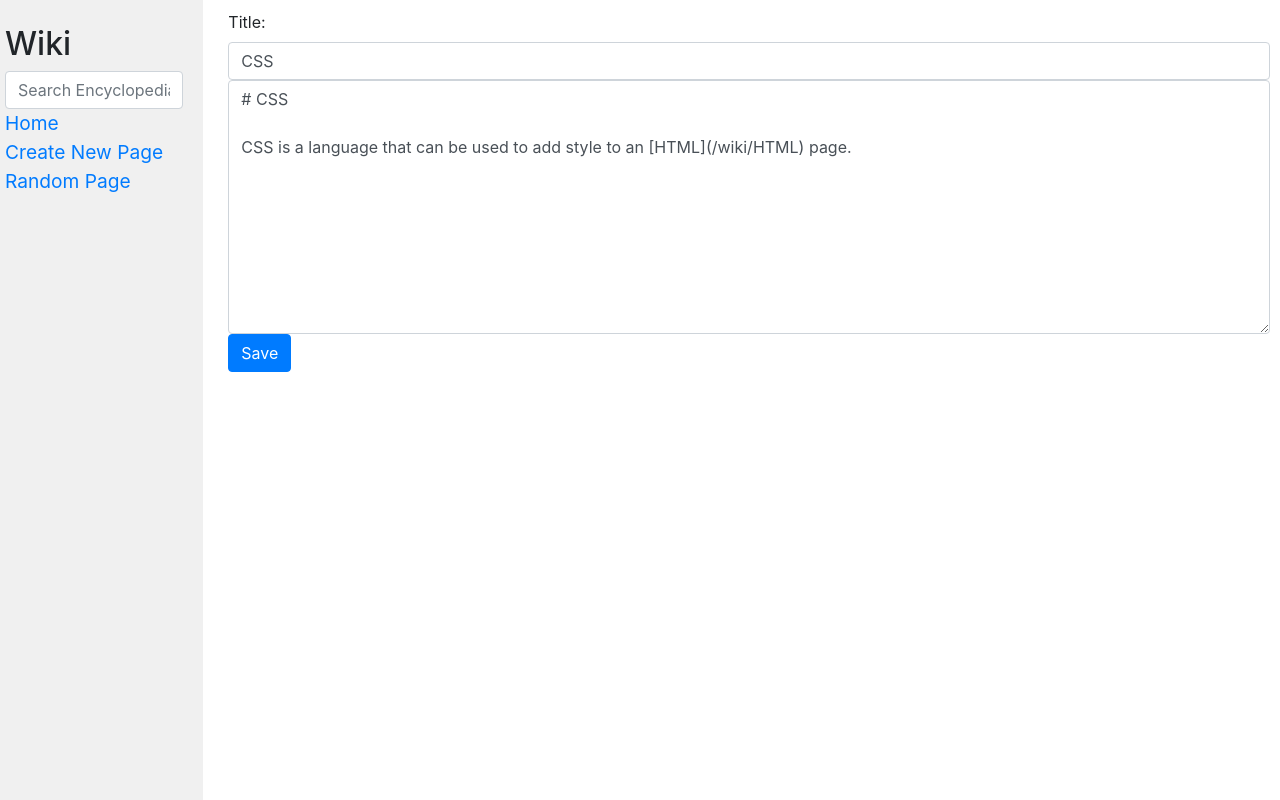
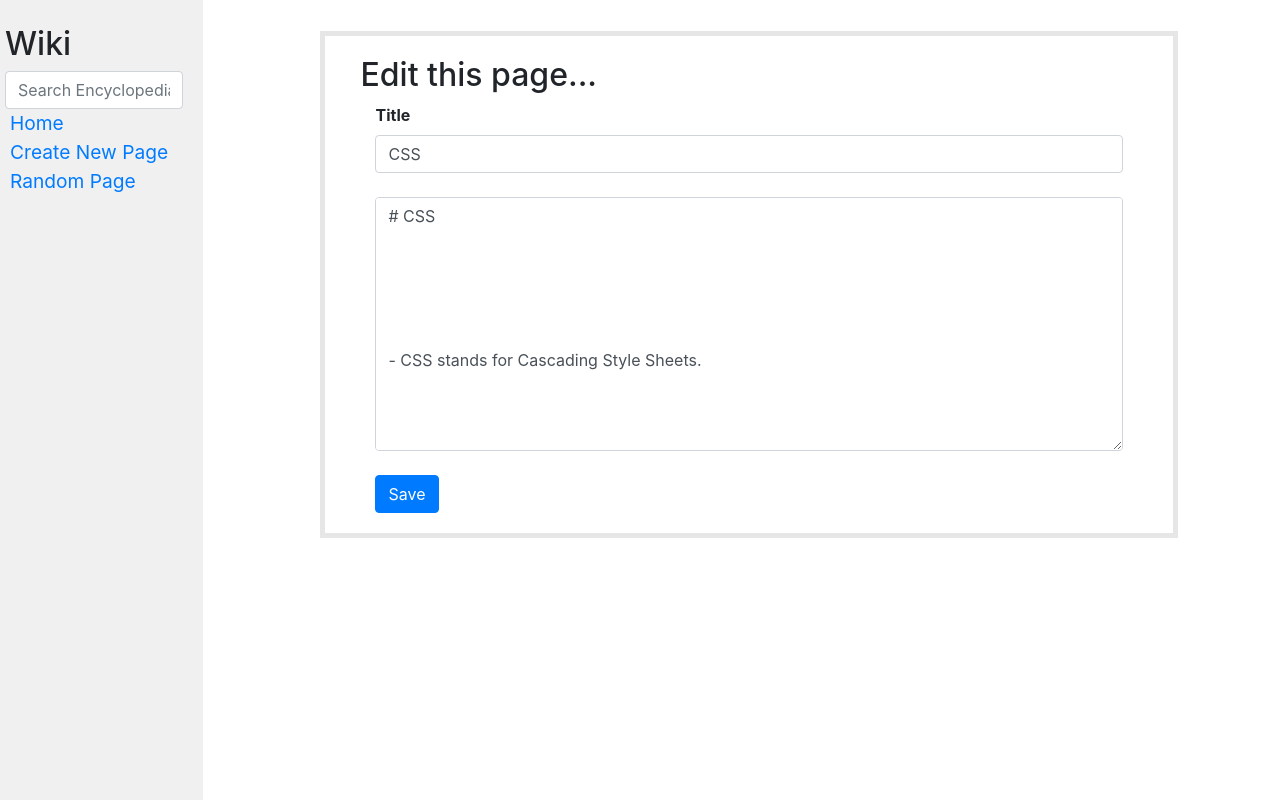
Before and after one commit to Abhishek-Rath/Wiki, a Django app: page /edit/CSS in a window 1280 px wide. Run offline with Django 3.2, Linux system fonts and the light colour scheme; some libraries are stand-ins or nearby versions.

Commit message:
finished all requirements

```diff
--- a/encyclopedia/static/encyclopedia/styles.css
+++ b/encyclopedia/static/encyclopedia/styles.css
@@ -1,6 +1,7 @@
 body {
     margin: 0;
     background-color: white;
+    box-sizing: border-box;
 }
 
 code {
@@ -36,3 +37,11 @@ textarea {
 .sidebar h2 {
     margin-top: 5px;
 }
+
+.create-entry, .edit-entry {
+    border: 5px solid #e6e6e6;
+    padding: 20px;
+    margin-top: 2%;
+    margin-left: 10%;
+    margin-right: 10%;
+}
--- a/encyclopedia/templates/encyclopedia/edit.html
+++ b/encyclopedia/templates/encyclopedia/edit.html
@@ -5,11 +5,22 @@
 {% endblock %}
 
 {% block body %}
-    <form action="{% url 'edit' title %}" method="POST">
-        {% csrf_token %}
+    <div class="edit-entry">
         <div class="container">
-        {{ form }}
-        <button class="btn btn-primary" type="submit">Save</button>
+            <form action="{% url 'edit' title %}" method="POST">
+                <h2>Edit this page...</h2>
+                {% csrf_token %}
+                <div class="container">
+                <label><strong>Title</strong></label>
+                {{ form.title }}
+                <br>
+                {{form.textarea}}
+                <br>
+                <button class="btn btn-primary" type="submit">Save</button>
+            </div>
+            </form>
+        </div>
+
     </div>
-    </form>
+
 {% endblock %}
--- a/encyclopedia/templates/encyclopedia/layout.html
+++ b/encyclopedia/templates/encyclopedia/layout.html
@@ -10,6 +10,7 @@
     </head>
     <style>
         a {
+            padding-left: 5px;
             font-size: 1.2rem;
             text-decoration: none;
         }
--- a/encyclopedia/views.py
+++ b/encyclopedia/views.py
@@ -12,6 +12,9 @@ markdowner = Markdown()
 
 def index(request):
 
+    substring_results = []
+    substring_search = False
+
     # Search for the entry in the available entries
     if request.method == "POST":
         search_query = request.POST.get('q')
@@ -22,6 +25,9 @@ def index(request):
             if search_query.lower() == entry.lower():
                 found = 1
                 break
+            elif search_query.lower() in entry.lower():
+                substring_results.append(entry)
+                substring_search = True
             else:
                 pass
 
@@ -36,6 +42,15 @@ def index(request):
                 "converted_page":converted_page,
                 "title":search_query,
             })
+
+
+        elif substring_search == True:
+            message = f"Here are some search results matching your query:- {search_query} "
+            return render(request, "encyclopedia/index.html", {
+                "substring_search":True,
+                "substring_results": substring_results,
+                "message": message,
+            })
         else:
             return render(request, "encyclopedia/search.html",{
                 "entries":entries,
@@ -45,6 +60,52 @@ def index(request):
     return render(request, "encyclopedia/index.html", {
         "entries":entries,
     })
+
+
+# def search(request):
+#     substring_results = []
+#     search = False
+
+#     #Search for the entry in the available entries
+#     if request.method == "POST":
+#         search_query = request.POST.get('q')
+
+#         found = 0
+
+#         for entry in entries:
+#             if search_query.lower() == entry.lower():
+#                 found = 1
+#                 break
+#             else:
+#                 search_query.lower() in entry.lower()
+#                 substring_results.append(entry)
+#                 search = True
+
+#         if found == 1:
+#             # Get markdown file
+#             get_md = util.get_entry(search_query)
+
+#             # Convert the md into html
+#             converted_page = markdowner.convert(get_md)
+
+#             return render(request, "encyclopedia/entry.html", {
+#                 "converted_page":converted_page,
+#                 "title":search_query,
+#             })
+
+#         elif search == True:
+#             message = "Here are some search results matching your query"
+#             return render(request, "encyclopedia/index.html", {
+#                 "search": True,
+#                 "substring_results": substring_results
+#             })
+
+#         else:
+#             return render(request, "encyclopedia/search.html",{
+#                 "entries":entries,
+#                 "message":"Sorry, the page you're looking for is not available. Here are some available entries."
+#             })
+
 
 
 def entry(request, title):
--- a/entries/CSS.md
+++ b/entries/CSS.md
@@ -1,3 +1,13 @@
 # CSS
 
-CSS is a language that can be used to add style to an [HTML](/wiki/HTML) page.
+
+
+
+
+- CSS stands for Cascading Style Sheets.
+
+
+
+
+
+- CSS is a language that can be used to add style to an [HTML](/wiki/HTML) page.
--- a/wiki/settings.py
+++ b/wiki/settings.py
@@ -24,7 +24,7 @@ BASE_DIR = os.path.dirname(os.path.dirname(os.path.abspath(__file__)))
 SECRET_KEY = '%710m*zic)#0u((qugw#1@e^ty!c)9j04956v@ly(_86n$rg)h'
 
 # SECURITY WARNING: don't run with debug turned on in production!
-DEBUG = False
+DEBUG = True
 
 ALLOWED_HOSTS = ['192.168.0.102', '127.0.0.1']
 
```
Also changed, not shown: encyclopedia/templates/encyclopedia/create.html (+7 -2 lines), encyclopedia/templates/encyclopedia/index.html (+13 -0 lines), entries/Java.md (deleted, +0 -1 lines), entries/JavaScript.md (deleted, +0 -1 lines).
